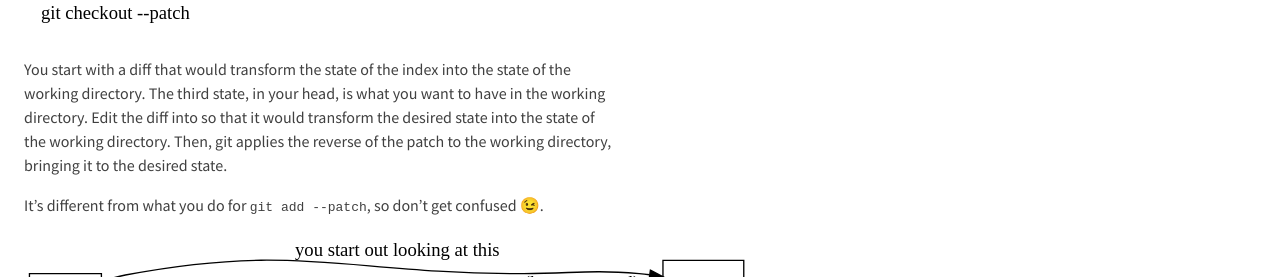
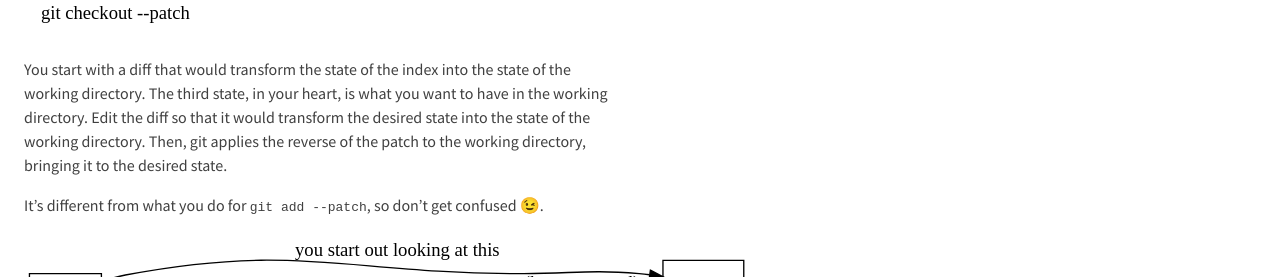
Before and after one commit to wh0/wh0.github.io, a Jekyll site: the page built from _posts/2016-07-03-git-checkout-patch.md, in a window 1280 px wide. Shown: the part 360-637 px from the top of the page. Built offline with Jekyll 4.4.1, drawn with Linux system fonts in a browser that asks for light colours.

Commit message:
misc edits to that git post

```diff
--- a/_posts/2016-07-03-git-checkout-patch.md
+++ b/_posts/2016-07-03-git-checkout-patch.md
@@ -26,8 +26,8 @@ digraph {
 ![]({% include asset-path.txt name="checkout.svg" %})
 
 You start with a diff that would transform the state of the index into the state of the working directory.
-The third state, in your head, is what you want to have in the working directory.
-Edit the diff into so that it would transform the desired state into the state of the working directory.
+The third state, in your heart, is what you want to have in the working directory.
+Edit the diff so that it would transform the desired state into the state of the working directory.
 Then, git applies the reverse of the patch to the working directory, bringing it to the desired state.
 
 It's different from what you do for `git add --patch`, so don't get confused 😉.
```
